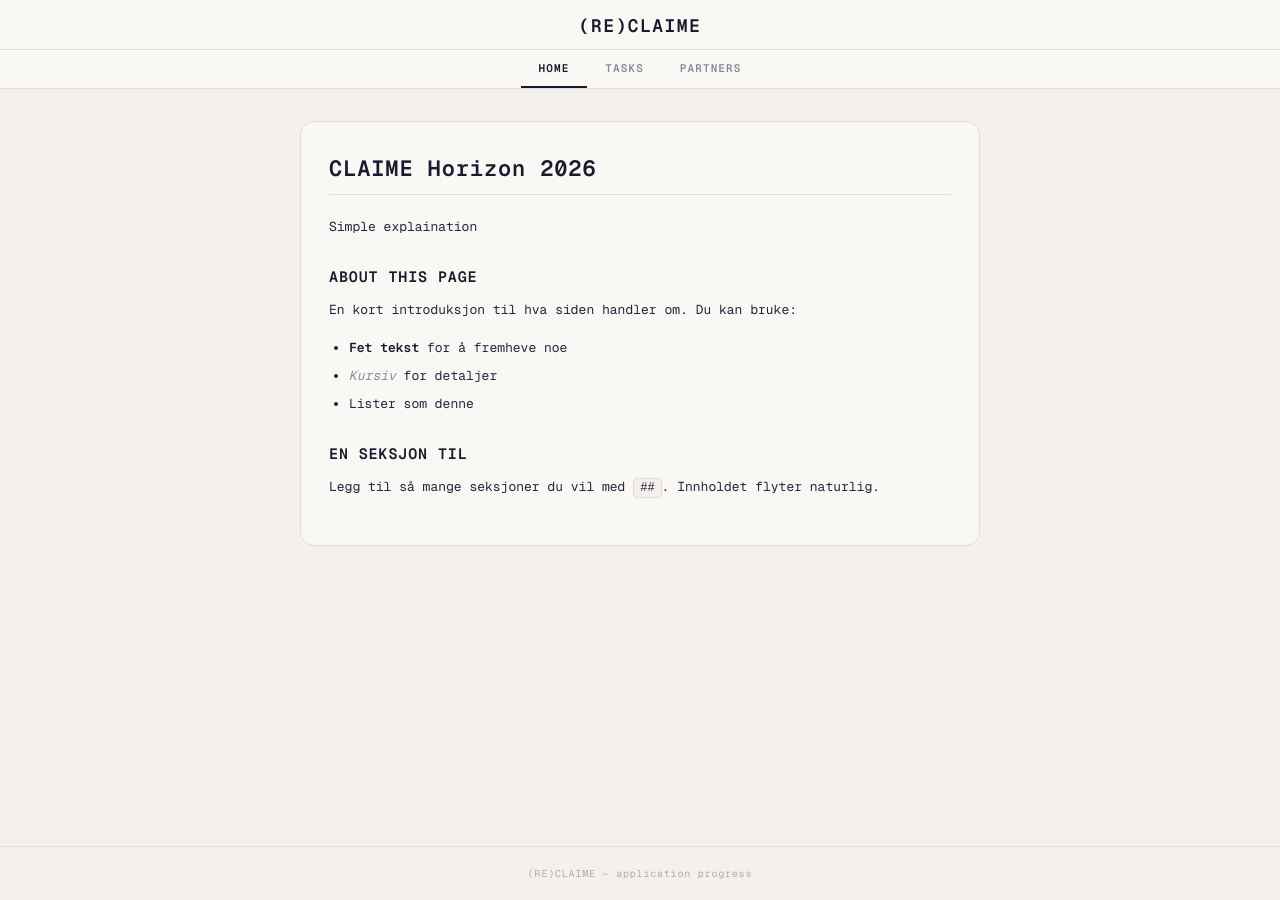
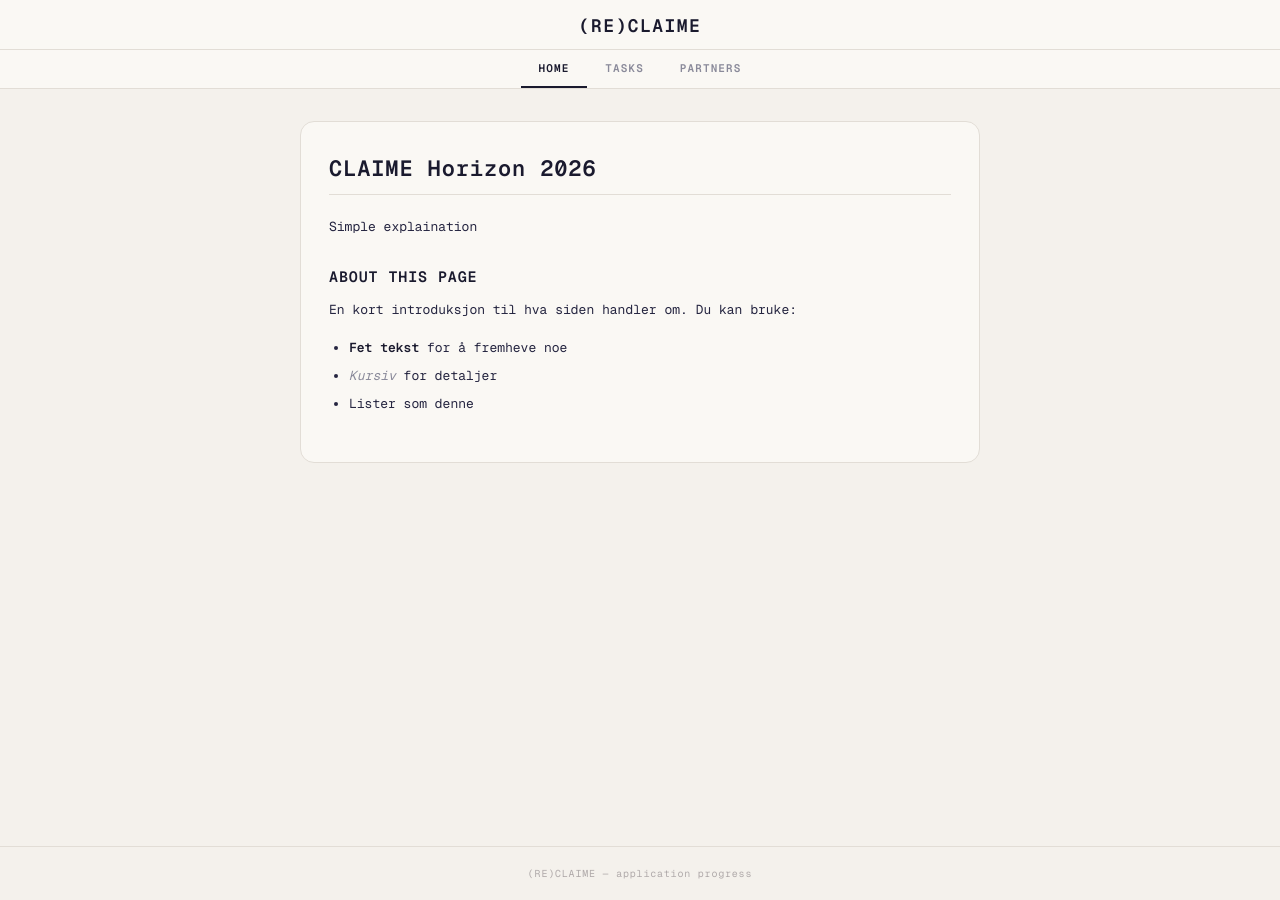
Before and after one commit to EirikSorbo/claime, a Jekyll site: the page built from index.md, in a window 1280 px wide. Built offline with Jekyll 4.4.1, drawn with Linux system fonts in a browser that asks for light colours.

Commit message:
Update index.md

```diff
--- a/index.md
+++ b/index.md
@@ -14,7 +14,3 @@ En kort introduksjon til hva siden handler om. Du kan bruke:
 - **Fet tekst** for å fremheve noe
 - *Kursiv* for detaljer
 - Lister som denne
-
-## En seksjon til
-
-Legg til så mange seksjoner du vil med `##`. Innholdet flyter naturlig.
```
